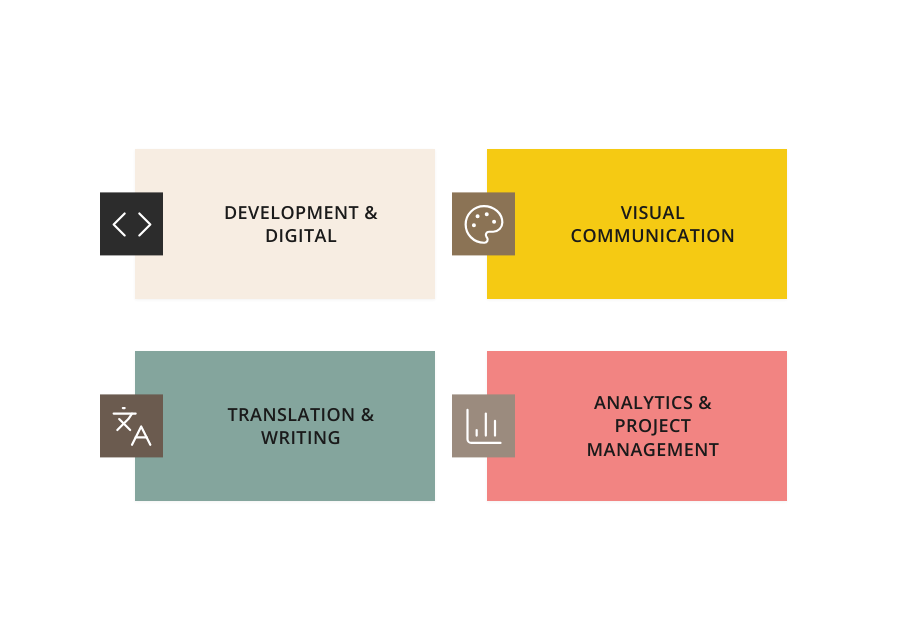
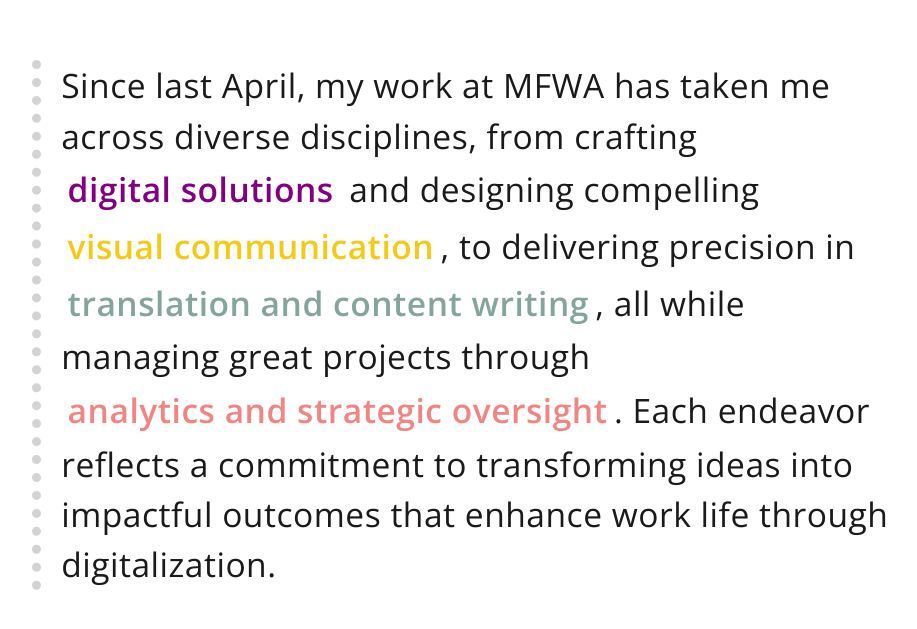
Before and after one commit to ininahazwe/dw-portfolio, a React (Vite) app: page / in a window 1280 px wide. Shown: the part 115-744 px from the top of the page, without its empty margins (179-1096 px from the left). Built offline with nearby package versions, Linux system fonts and the light colour scheme.

Commit message:
text intro

```diff
--- a/src/components/Portfolio.css
+++ b/src/components/Portfolio.css
@@ -18,8 +18,8 @@
 
 /* Body et conteneur principal */
 
-.portfolio-wrapper {
-    margin: 0 10%;
+.portfolio-wrapper{
+    margin: 0 14%;
 }
 
 .portfolio-container {
@@ -44,6 +44,86 @@
     background-color: #ffffff;
     z-index: 1;
     pointer-events: none;
+}
+
+/* ===== PARAGRAPHE INTRODUCTIF ===== */
+
+.intro-paragraph-container {
+    max-width: 1000px;
+    margin: 0 auto;
+    padding: 10rem 2rem 5rem;
+    background-color: #ffffff;
+    position: relative;
+    z-index: 10;
+}
+
+.intro-paragraph {
+    font-size: 2.1rem;
+    font-weight: 300;
+    color: var(--text-primary);
+    line-height: 1.5;
+    letter-spacing: 0.015em;
+    text-align: left;
+    margin: 0;
+    margin-left: auto;
+    margin-right: auto;
+    border-left: 9px dotted lightgray;
+    padding-left: 20px;
+}
+
+.keyword-link {
+    background: none;
+    border: none;
+    padding: 0.2rem 0.6rem;
+    margin: 0 -0.2rem;
+    cursor: pointer;
+    font-size: inherit;
+    font-weight: 600;
+    font-family: inherit;
+    letter-spacing: inherit;
+    transition: all 300ms ease;
+    border-radius: 4px;
+    display: inline;
+    position: relative;
+}
+
+.keyword-link:hover {
+    background-color: rgba(0, 0, 0, 0.03);
+    transform: translateY(-2px);
+}
+
+.keyword-link:active {
+    transform: translateY(0);
+}
+
+@media (max-width: 768px) {
+    .intro-paragraph-container {
+        padding: 8rem 1.5rem 4rem;
+    }
+
+    .intro-paragraph {
+        font-size: 1rem;
+        line-height: 1.7;
+    }
+
+    .keyword-link {
+        padding: 0.15rem 0.4rem;
+    }
+}
+
+@media (max-width: 640px) {
+    .intro-paragraph-container {
+        padding: 6rem 1rem 3rem;
+    }
+
+    .intro-paragraph {
+        font-size: 0.95rem;
+        line-height: 1.6;
+    }
+
+    .keyword-link {
+        padding: 0.1rem 0.3rem;
+    }
 }
 
 /* ===== GRILLE INITIALE ===== */
@@ -145,7 +225,7 @@
 
 .sidebar-menu {
     position: fixed;
-    left: 10%;
+    left: 14%;
     top: 0;
     height: 100vh;
     width: 270px;
@@ -179,9 +259,8 @@
     letter-spacing: 0.025em;
     cursor: pointer;
     transition: all 300ms ease;
-    border-right: 3px solid transparent;
+    border-left: 3px solid transparent;
     position: relative;
-    text-align: right;
 }
 
 .menu-item:hover {
@@ -189,7 +268,7 @@
 }
 
 .menu-item.active {
-    border-right-color: var(--accent);
+    border-left-color: var(--accent);
     background-color: rgba(139, 115, 85, 0.08);
     color: var(--accent);
 }
@@ -293,20 +372,17 @@
     display: flex;
     align-items: flex-start;
     gap: 0.5rem;
-    align-items: center;
 }
 
 .metadata-label {
     color: #888;
     font-weight: 300;
     letter-spacing: 0.025em;
-    background: aliceblue;
-    padding: 5px;
 }
 
 .metadata-value {
     color: var(--text-secondary);
-    font-weight: 500;
+    font-weight: 300;
 }
 
 /* ===== BOUTON SCROLL TO TOP ===== */
--- a/src/components/Portfolio.jsx
+++ b/src/components/Portfolio.jsx
@@ -17,9 +17,9 @@ const Portfolio = () => {
     // Palette de couleurs pour les gradients
     const gradientColors = {
         dev: {
-            center: 'rgba(247, 237, 226, 0.20)',
-            full: 'rgb(247, 237, 226)',
-            corner: 'rgba(247, 237, 226, 0.10)'
+            center: 'rgba(132, 0, 130, 0.20)',
+            full: 'rgb(132, 0, 130)',
+            corner: 'rgba(132, 0, 130, 0.10)'
         },
         visual: {
             center: 'rgba(245, 202, 195, 0.18)',
@@ -40,17 +40,17 @@ const Portfolio = () => {
 
     const currentGradient = gradientColors[activeSection] || gradientColors.dev;
 
-    // Persister l'Ã©tat du menu
+    // Persister l'état du menu
     useEffect(() => {
         localStorage.setItem('portfolioMenuOpen', JSON.stringify(isMenuOpen));
     }, [isMenuOpen]);
 
-    // GÃ©rer le scroll pour activer le bouton "scroll to top" et highlighter le menu
+    // Gérer le scroll pour activer le bouton "scroll to top" et highlighter le menu
     useEffect(() => {
         const handleScroll = () => {
             setShowScrollTop(window.scrollY > 300);
 
-            // DÃ©terminer la section active
+            // Déterminer la section active
             categories.forEach((category) => {
                 const element = document.getElementById(`section-${category.id}`);
                 if (element) {
@@ -81,7 +81,7 @@ const Portfolio = () => {
     return (
         <div className="portfolio-wrapper">
             <div className="portfolio-container">
-                {/* Div fixe avec gradients en arriÃ¨re-plan */}
+                {/* Div fixe avec gradients en arrière-plan */}
                 {isMenuOpen && (
                     <Motion.div
                         className="gradient-background"
@@ -95,7 +95,7 @@ const Portfolio = () => {
                     />
                 )}
 
-                {/* Menu latÃ©ral */}
+                {/* Menu latéral */}
                 <AnimatePresence>
                     {isMenuOpen && (
                         <Motion.nav
@@ -121,47 +121,58 @@ const Portfolio = () => {
                     )}
                 </AnimatePresence>
 
-                {/* Grille initiale */}
+                {/* Paragraphe introductif */}
                 <AnimatePresence>
                     {!isMenuOpen && (
                         <Motion.div
-                            className="categories-grid-container"
+                            className="intro-paragraph-container"
                             initial={{ opacity: 1, y: 0 }}
                             exit={{ opacity: 0, y: -1000 }}
                             transition={{ duration: 0.6, ease: [0.43, 0.13, 0.23, 0.96] }}
                         >
-                            <div className="categories-grid">
-                                {categories.map((category, index) => {
-                                    const IconComponent = category.icon;
-                                    return (
-                                        <Motion.button
-                                            key={category.id}
-                                            className="category-card"
-                                            onClick={() => setIsMenuOpen(true)}
-                                            style={{ backgroundColor: gradientColors[category.id].full }}
-                                            initial={{ opacity: 0, y: 20 }}
-                                            animate={{ opacity: 1, y: 0 }}
-                                            transition={{ delay: index * 0.1, duration: 0.5 }}
-                                        >
-                                            {/* IcÃ´ne Ã  gauche (moitiÃ© dehors) */}
-                                            <div className="category-icon" style={{
-                                                color: '#ffffff',
-                                                backgroundColor: category.color
-                                            }}>
-                                                <IconComponent size={44} strokeWidth={1.2} />
-                                            </div>
-
-                                            {/* Contenu */}
-                                            <div className="category-content">
-                                                <h3 className="category-title">{category.title}</h3>
-                                                {/* <div className="category-count">
-                                                    {category.projects.length} PROJET{category.projects.length > 1 ? 'S' : ''}
-                                                </div> */}
-                                            </div>
-                                        </Motion.button>
-                                    );
-                                })}
-                            </div>
+                            <p className="intro-paragraph">
+                                Since last April, my work at MFWA has taken me across diverse disciplines, from crafting{' '}
+                                <Motion.button
+                                    className="keyword-link"
+                                    onClick={() => setIsMenuOpen(true)}
+                                    whileHover={{ scale: 1.05 }}
+                                    whileTap={{ scale: 0.95 }}
+                                    style={{ color: gradientColors['dev'].full }}
+                                >
+                                    digital solutions
+                                </Motion.button>{' '}
+                                and designing compelling{' '}
+                                <Motion.button
+                                    className="keyword-link"
+                                    onClick={() => setIsMenuOpen(true)}
+                                    whileHover={{ scale: 1.05 }}
+                                    whileTap={{ scale: 0.95 }}
+                                    style={{ color: gradientColors['visual'].full }}
+                                >
+                                    visual communication
+                                </Motion.button>
+                                , to delivering precision in{' '}
+                                <Motion.button
+                                    className="keyword-link"
+                                    onClick={() => setIsMenuOpen(true)}
+                                    whileHover={{ scale: 1.05 }}
+                                    whileTap={{ scale: 0.95 }}
+                                    style={{ color: gradientColors['translation'].full }}
+                                >
+                                    translation and content writing
+                                </Motion.button>
+                                , all while managing great projects through{' '}
+                                <Motion.button
+                                    className="keyword-link"
+                                    onClick={() => setIsMenuOpen(true)}
+                                    whileHover={{ scale: 1.05 }}
+                                    whileTap={{ scale: 0.95 }}
+                                    style={{ color: gradientColors['analytics'].full }}
+                                >
+                                    analytics and strategic oversight
+                                </Motion.button>
+                                . Each endeavor reflects a commitment to transforming ideas into impactful outcomes that enhance work life through digitalization.
+                            </p>
                         </Motion.div>
                     )}
                 </AnimatePresence>
@@ -194,6 +205,7 @@ const Portfolio = () => {
                                             <ImageGallery images={category.gallery} />
                                         </Motion.div>
                                     )}
+
                                     {category.projects && category.projects.length > 0 && (
                                         <div className="projects-container">
                                             {category.projects.map((project, projectIndex) => (
```
Also changed, not shown: 1 other file (tests, documents, lock files or other folders).
